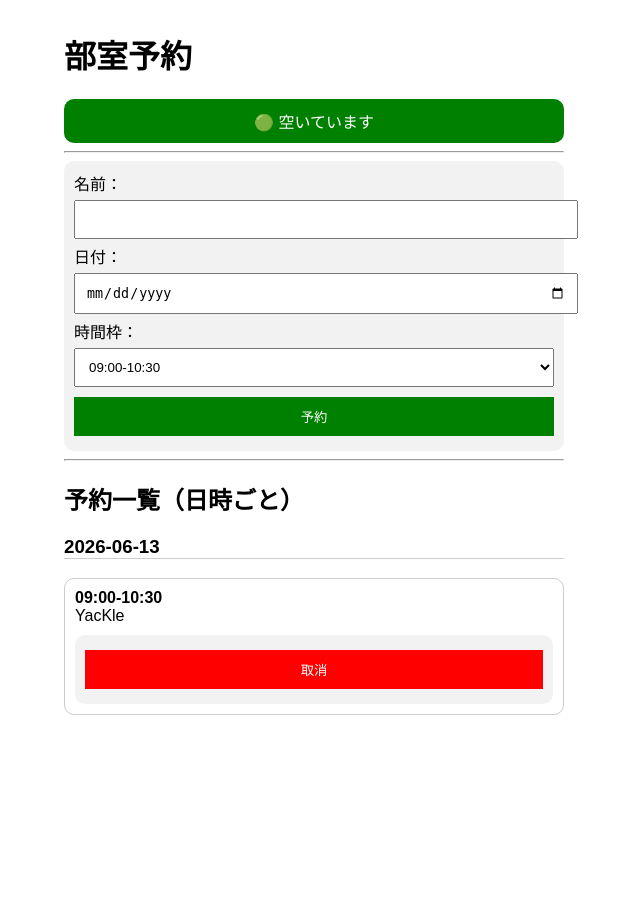
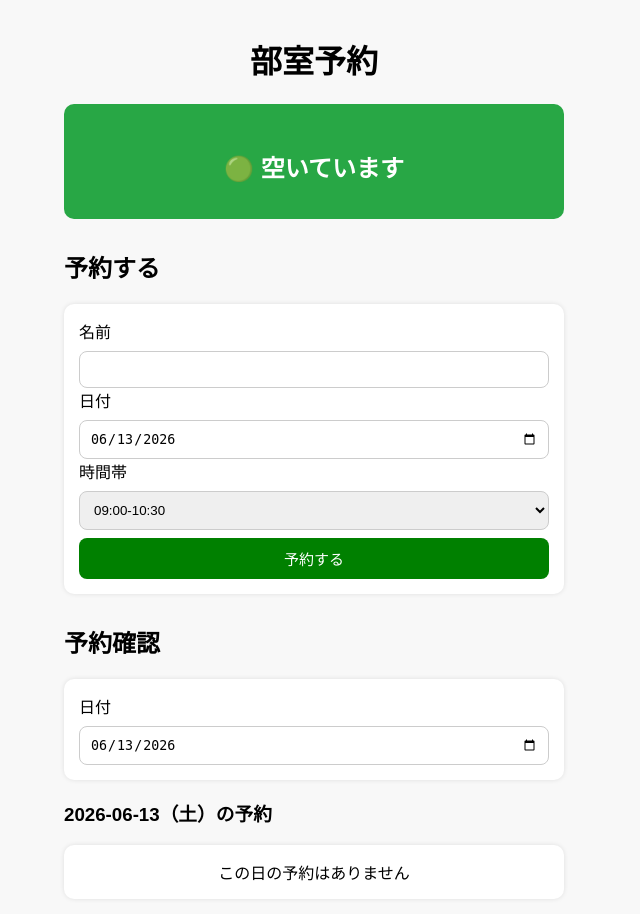
Before and after one commit to kairino0726-stack/club-room, a Flask app: page / in a window 1280 px wide. Shown: the whole page, without its empty margins (326-966 px from the left). Before the commit the page ends 715 px from the top, so only its background shows below. Run offline with Flask 3, Linux system fonts and the light colour scheme.

Commit message:
Add files via upload

```diff
--- a/club-room/app.py
+++ b/club-room/app.py
@@ -1,11 +1,13 @@
 from flask import Flask, render_template, request, redirect
 import json
 import os
-from datetime import datetime, timedelta
+from datetime import datetime
 
 app = Flask(__name__)
 
 DATA_FILE = "data.json"
+
+WEEKDAYS = ["月", "火", "水", "木", "金", "土", "日"]
 
 SLOTS = [
     "09:00-10:30",
@@ -20,11 +22,12 @@ SLOTS = [
 
 
 # ----------------------
-# データ
+# データ読み込み
 # ----------------------
 def load_data():
     if not os.path.exists(DATA_FILE):
         return []
+
     with open(DATA_FILE, "r", encoding="utf-8") as f:
         try:
             return json.load(f)
@@ -32,6 +35,9 @@ def load_data():
             return []
 
 
+# ----------------------
+# データ保存
+# ----------------------
 def save_data(data):
     with open(DATA_FILE, "w", encoding="utf-8") as f:
         json.dump(data, f, ensure_ascii=False, indent=2)
@@ -42,56 +48,57 @@ def save_data(data):
 # ----------------------
 @app.route("/")
 def index():
+
     reservations = load_data()
 
     now = datetime.now()
-    today = now.date()
     today_str = now.strftime("%Y-%m-%d")
-    end_date = today + timedelta(days=7)
-    current_time = now.strftime("%H:%M")
 
-    # 未来だけ抽出（過去は消す）
-    weekly = []
-    for r in reservations:
-        r_date = datetime.strptime(r["date"], "%Y-%m-%d").date()
-        if r_date >= today:
-            weekly.append(r)
+    # 選択された日付（指定がなければ今日）
+    selected_date = request.args.get("date", today_str)
 
-    # 日付ごとにまとめる
-    grouped = {}
-    for r in weekly:
-        grouped.setdefault(r["date"], []).append(r)
+    # 曜日取得
+    date_obj = datetime.strptime(selected_date, "%Y-%m-%d")
+    selected_day = WEEKDAYS[date_obj.weekday()]
 
-    grouped = dict(sorted(grouped.items()))
+    # 選択した日の予約を時間順で取得
+    selected_reservations = sorted(
+        [r for r in reservations if r["date"] == selected_date],
+        key=lambda x: x["slot"]
+    )
 
-    # 予約済みスロット
-    reserved_slots = {}
-    for r in reservations:
-        reserved_slots.setdefault(r["date"], []).append(r["slot"])
-
-    # 使用中判定（今日だけ）
+    # ----------------------
+    # 使用中判定
+    # ----------------------
     in_use = False
     current_user = None
 
+    now_time = now.time()
+
     for r in reservations:
+
         if r["date"] != today_str:
             continue
 
-        start, end = r["slot"].split("-")
+        start_str, end_str = r["slot"].split("-")
 
-        if start <= current_time <= end:
+        start_time = datetime.strptime(start_str, "%H:%M").time()
+        end_time = datetime.strptime(end_str, "%H:%M").time()
+
+        if start_time <= now_time <= end_time:
             in_use = True
             current_user = r["name"]
             break
 
     return render_template(
         "index.html",
-        grouped=grouped,
         today=today_str,
+        selected_date=selected_date,
+        selected_day=selected_day,
+        reservations=selected_reservations,
         in_use=in_use,
         current_user=current_user,
-        slots=SLOTS,
-        reserved_slots=reserved_slots
+        slots=SLOTS
     )
 
 
@@ -100,20 +107,21 @@ def index():
 # ----------------------
 @app.route("/add", methods=["POST"])
 def add():
+
     name = request.form["name"]
     date = request.form["date"]
     slot = request.form["slot"]
 
-    # 過去禁止
+    # 過去の日付は禁止
     if datetime.strptime(date, "%Y-%m-%d").date() < datetime.now().date():
-        return "過去は予約できません <a href='/'>戻る</a>"
+        return "過去の日付は予約できません"
 
     reservations = load_data()
 
     # 重複チェック
     for r in reservations:
         if r["date"] == date and r["slot"] == slot:
-            return "その時間は予約済み <a href='/'>戻る</a>"
+            return "その時間帯は予約済みです"
 
     reservations.append({
         "name": name,
@@ -121,32 +129,41 @@ def add():
         "slot": slot
     })
 
+    # 日付→時間帯の順で並び替え
+    reservations = sorted(
+        reservations,
+        key=lambda x: (x["date"], x["slot"])
+    )
+
     save_data(reservations)
-    return redirect("/")
+
+    return redirect("/?date=" + date)
 
 
 # ----------------------
-# 削除
+# 予約削除
 # ----------------------
 @app.route("/delete", methods=["POST"])
 def delete():
+
     reservations = load_data()
 
     target_date = request.form["date"]
     target_slot = request.form["slot"]
     target_name = request.form["name"]
 
-    new_list = [
+    reservations = [
         r for r in reservations
         if not (
-            r["date"] == target_date and
-            r["slot"] == target_slot and
-            r["name"] == target_name
+            r["date"] == target_date
+            and r["slot"] == target_slot
+            and r["name"] == target_name
         )
     ]
 
-    save_data(new_list)
-    return redirect("/")
+    save_data(reservations)
+
+    return redirect("/?date=" + target_date)
 
 
 # ----------------------
--- a/club-room/data.json
+++ /dev/null
@@ -1,7 +0,0 @@
-[
-  {
-    "name": "YacKle",
-    "date": "2026-06-13",
-    "slot": "09:00-10:30"
-  }
-]
--- a/club-room/requirements.txt
+++ b/club-room/requirements.txt
@@ -1,2 +1 @@
 flask
-gunicorn
--- a/club-room/templates/index.html
+++ b/club-room/templates/index.html
@@ -3,41 +3,97 @@
 <head>
 <meta charset="UTF-8">
 <meta name="viewport" content="width=device-width, initial-scale=1">
+
 <title>部室予約</title>
 
 <style>
-body {
+
+body{
     font-family: sans-serif;
     max-width: 500px;
     margin: auto;
-  padding: 10px;
+    padding: 15px;
+    background-color: #f8f8f8;
 }
 
-form {
-  background: #f2f2f2;
-  padding: 10px;
-  border-radius: 10px;
+h1{
+    text-align: center;
 }
 
-input, button, select {
+h2{
+    margin-top: 30px;
+}
+
+form{
+    background: white;
+    padding: 15px;
+    border-radius: 10px;
+    box-shadow: 0 0 5px rgba(0,0,0,0.1);
+}
+
+input, select, button{
     width: 100%;
     padding: 10px;
-  margin: 5px 0;
+    margin-top: 8px;
+    box-sizing: border-box;
+    border-radius: 8px;
+    border: 1px solid #ccc;
 }
 
-button {
+button{
     background: green;
     color: white;
     border: none;
     cursor: pointer;
+    font-size: 15px;
 }
 
-.card {
+button:hover{
+    opacity: 0.9;
+}
+
+.card{
+    background: white;
+    border-radius: 10px;
+    padding: 15px;
+    margin-top: 10px;
+    box-shadow: 0 0 5px rgba(0,0,0,0.1);
+}
+
+.delete-btn{
+    background: red;
+}
+
+.status-red{
+    background: #ff4d4d;
+    color: white;
+    text-align: center;
+    padding: 15px;
+    border-radius: 10px;
+}
+
+.status-green{
+    background: #28a745;
+    color: white;
+    text-align: center;
+    padding: 15px;
+    border-radius: 10px;
+}
+
+.slot{
+    font-size: 18px;
+    font-weight: bold;
+}
+
+.name{
+    margin-top: 8px;
     margin-bottom: 10px;
-  padding: 10px;
-  border-radius: 10px;
-  border: 1px solid #ccc;
 }
+
+.no-reservation{
+    text-align: center;
+}
+
 </style>
 
 </head>
@@ -47,68 +103,113 @@ button {
 
 <!-- 使用状況 -->
 {% if in_use %}
-  <div style="background:red;color:white;padding:10px;border-radius:10px;text-align:center;">
-    🔴 使用中（{{ current_user }}さん）
+<div class="status-red">
+    <h2>🔴 使用中</h2>
+    <p>{{ current_user }} さんが利用中</p>
 </div>
 {% else %}
-  <div style="background:green;color:white;padding:10px;border-radius:10px;text-align:center;">
-    🟢 空いています
+<div class="status-green">
+    <h2>🟢 空いています</h2>
 </div>
 {% endif %}
 
-<hr>
+<h2>予約する</h2>
 
-<!-- 予約フォーム -->
 <form action="/add" method="post">
 
-  名前：
-  <input name="name" required>
+    名前
+    <input type="text" name="name" required>
 
-  日付：
-  <input type="date" name="date" required min="{{ today }}">
+    日付
+    <input
+        type="date"
+        name="date"
+        min="{{ today }}"
+        value="{{ selected_date }}"
+        required>
 
-  時間枠：
+    時間帯
     <select name="slot">
+
         {% for s in slots %}
-      <option value="{{ s }}">{{ s }}</option>
+        <option value="{{ s }}">
+            {{ s }}
+        </option>
         {% endfor %}
+
     </select>
 
-  <button type="submit">予約</button>
+    <button type="submit">
+        予約する
+    </button>
+
 </form>
 
-<hr>
+<h2>予約確認</h2>
 
-<h2>予約一覧（日時ごと）</h2>
+<form method="get">
 
-<!-- 日付ごとに表示 -->
-{% for date, items in grouped.items() %}
+    日付
+    <input
+        type="date"
+        name="date"
+        value="{{ selected_date }}"
+        onchange="this.form.submit()">
 
-  <h3 style="margin-top:20px; border-bottom:1px solid #ccc;">
-    {{ date }}
+</form>
+
+<h3>
+    {{ selected_date }}（{{ selected_day }}）の予約
 </h3>
 
-  {% for r in items %}
+{% if reservations %}
+
+    {% for r in reservations %}
+
     <div class="card">
 
-      <b>{{ r.slot }}</b><br>
+        <div class="slot">
+            {{ r.slot }}
+        </div>
+
+        <div class="name">
             {{ r.name }}
+        </div>
 
-      <!-- 削除ボタン -->
-      <form action="/delete" method="post" style="margin-top:10px;">
-        <input type="hidden" name="date" value="{{ r.date }}">
-        <input type="hidden" name="slot" value="{{ r.slot }}">
-        <input type="hidden" name="name" value="{{ r.name }}">
+        <form action="/delete" method="post">
 
-        <button style="background:red;color:white;">
+            <input
+                type="hidden"
+                name="date"
+                value="{{ r.date }}">
+
+            <input
+                type="hidden"
+                name="slot"
+                value="{{ r.slot }}">
+
+            <input
+                type="hidden"
+                name="name"
+                value="{{ r.name }}">
+
+            <button class="delete-btn">
                 取消
             </button>
+
         </form>
 
     </div>
-  {% endfor %}
 
     {% endfor %}
 
+{% else %}
+
+<div class="card no-reservation">
+    この日の予約はありません
+</div>
+
+{% endif %}
+
 </body>
 </html>
```
Lines whose indentation alone changed are shown as unchanged.
